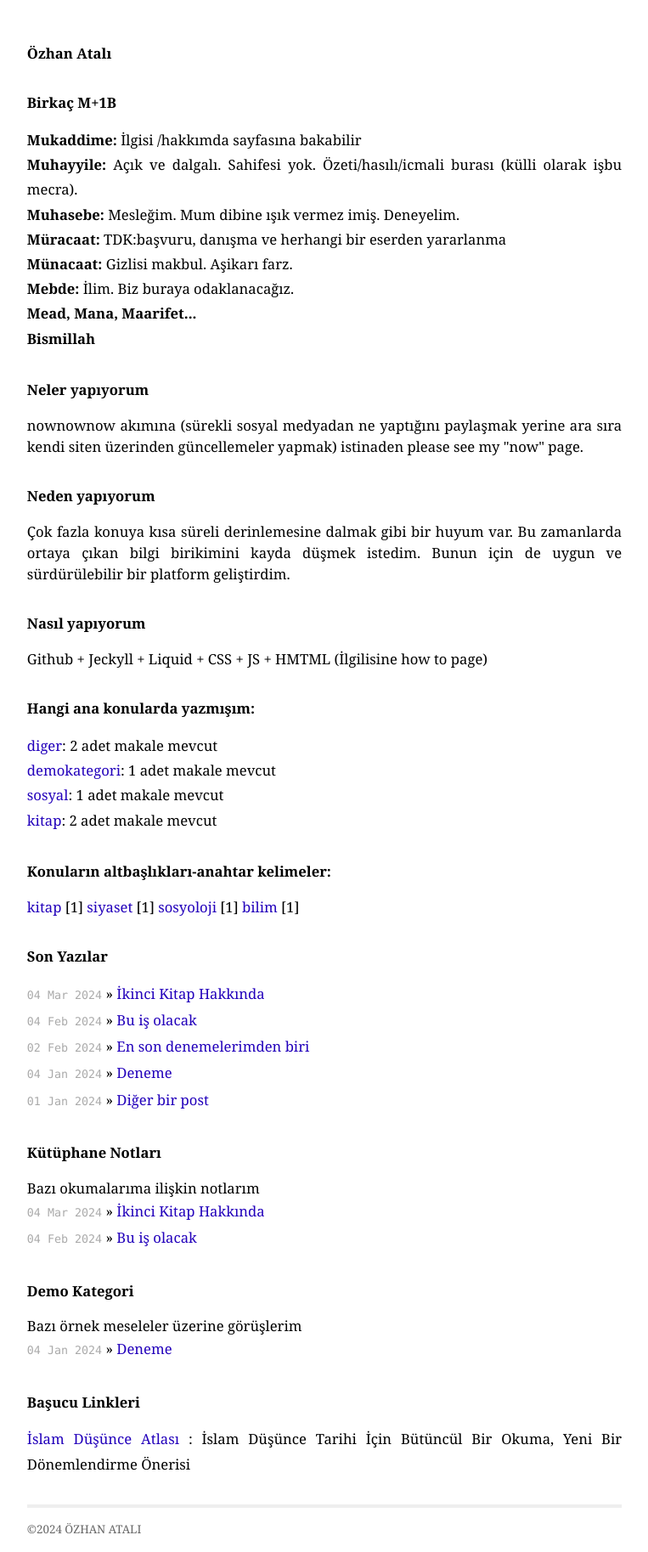
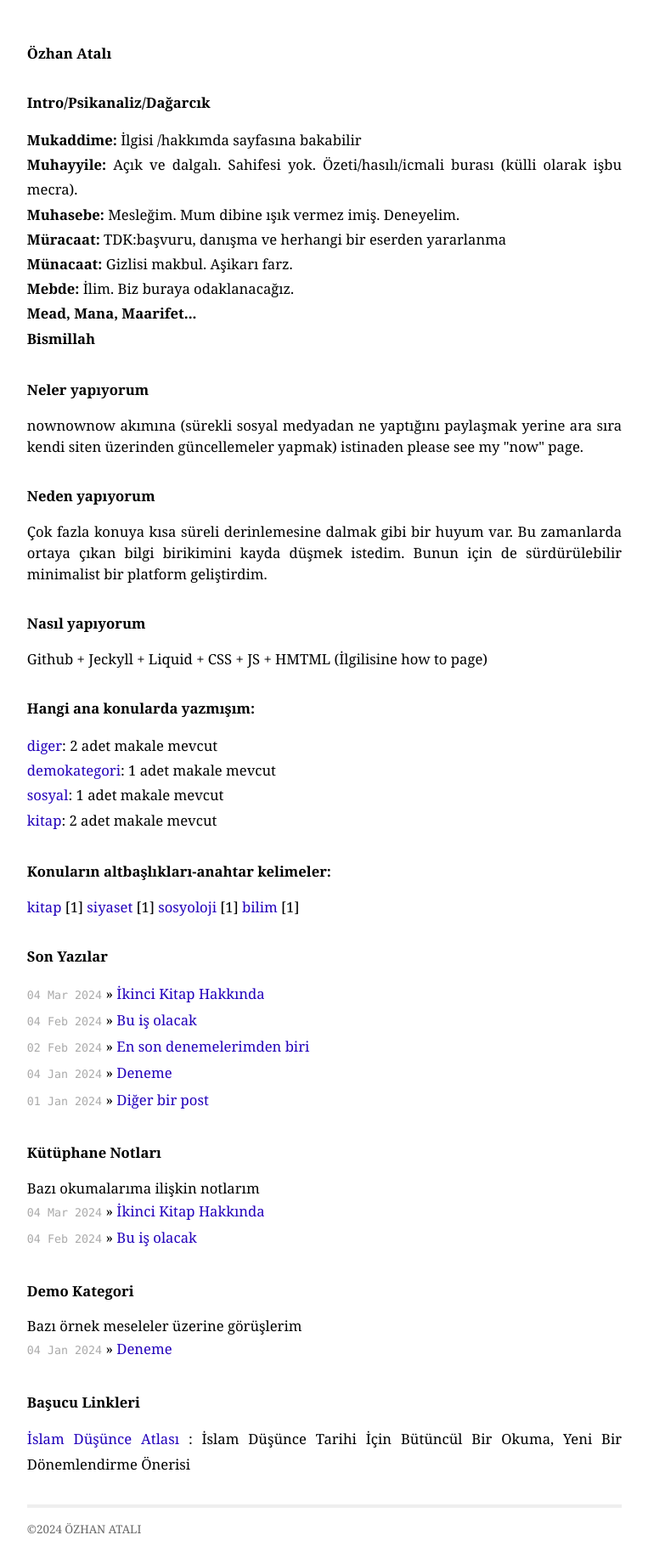
Before and after one commit to ozhanatali/ozhanatali.github.io, a Jekyll site: the page built from index.html, in a window 1280 px wide. Shown: the whole page at 85% size, without its empty margins (258-1021 px from the left). Built offline with Jekyll 4.4.1, drawn with Linux system fonts in a browser that asks for light colours.

Commit message:
Update index.html

```diff
--- a/index.html
+++ b/index.html
@@ -14,7 +14,7 @@ title: Özhan Atalı
 
 <! –– 5N1K Girişi  ––>
 
-<h1>Birkaç M+1B</h1>
+<h1>Intro/Psikanaliz/Dağarcık</h1>
    <ul class="posts">
       <li><b>Mukaddime:</b> İlgisi /hakkımda sayfasına bakabilir</li>
       <li><b>Muhayyile:</b> Açık ve dalgalı. Sahifesi yok. Özeti/hasılı/icmali burası (külli olarak işbu mecra).</li>
@@ -33,7 +33,7 @@ title: Özhan Atalı
 
 <h1>Neden yapıyorum</h1>
    Çok fazla konuya kısa süreli derinlemesine dalmak gibi bir huyum var. Bu zamanlarda ortaya çıkan bilgi birikimini kayda düşmek istedim.
-   Bunun için de uygun ve sürdürülebilir bir platform geliştirdim.
+   Bunun için de sürdürülebilir minimalist bir platform geliştirdim.
 
 <h1>Nasıl yapıyorum</h1>
    Github + Jeckyll + Liquid + CSS + JS + HMTML (İlgilisine how to page)
```
